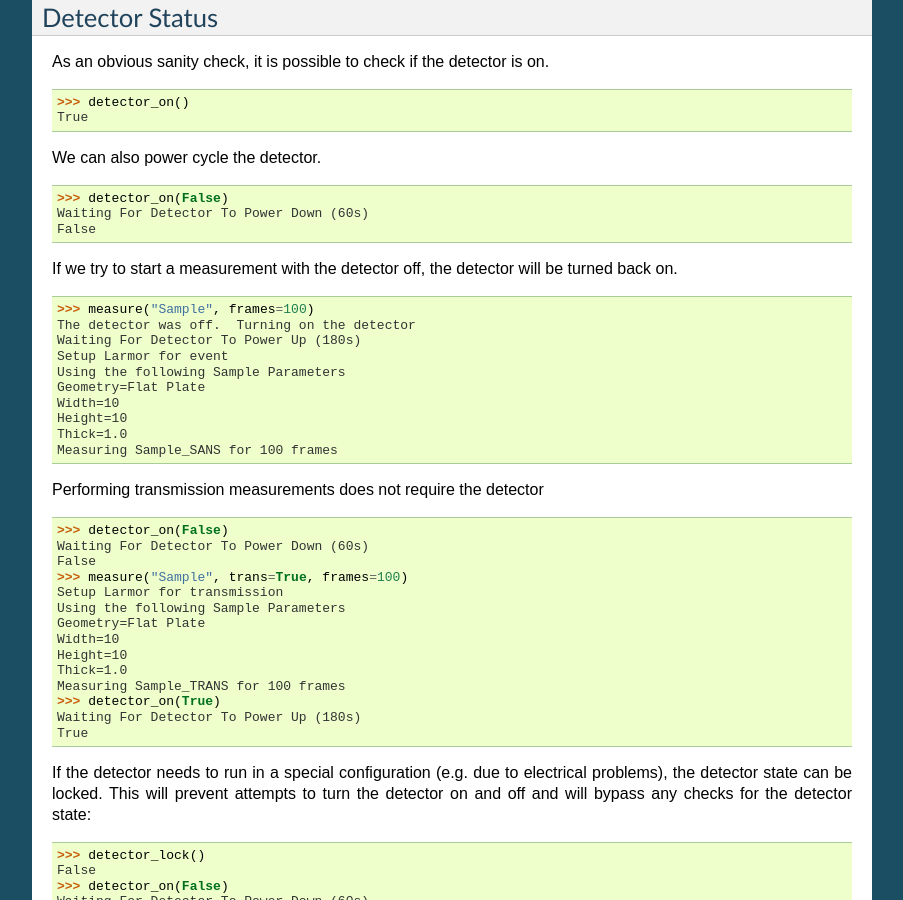
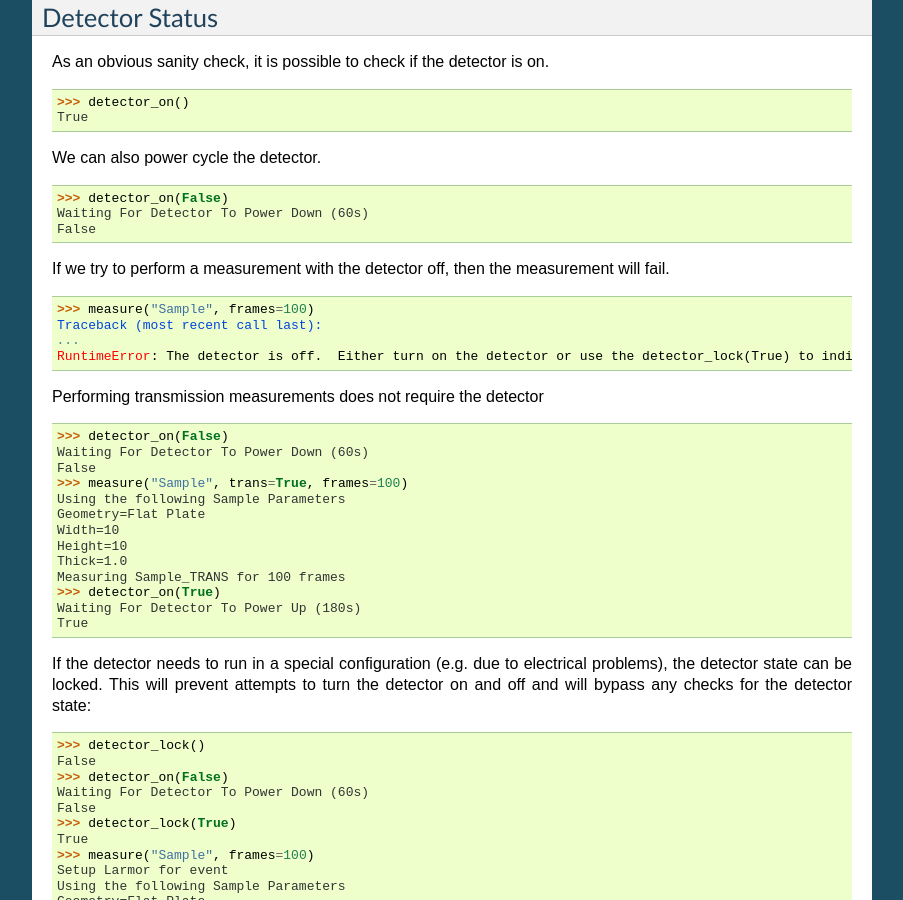
Before and after one commit to PyGenie-Scans/SansScripts, a Sphinx documentation site: the page built from doc/source/tutorial.rst, in a window 1280 px wide and 900 px high, scrolled down 4705 px. Shown: the whole window, without its empty margins (198-1101 px from the left). Built offline with Sphinx 7.4.7, drawn with Linux system fonts in a browser that asks for light colours.

Commit message:
Don't try to turn on the detector unless specifically asked.

```diff
--- a/doc/source/tutorial.rst
+++ b/doc/source/tutorial.rst
@@ -313,19 +313,13 @@ We can also power cycle the detector.
 Waiting For Detector To Power Down (60s)
 False
 
-If we try to start a measurement with the detector off, the detector
-will be turned back on.
+If we try to perform a measurement with the detector off, then the
+measurement will fail.
 
 >>> measure("Sample", frames=100)
-The detector was off.  Turning on the detector
-Waiting For Detector To Power Up (180s)
-Setup Larmor for event
-Using the following Sample Parameters
-Geometry=Flat Plate
-Width=10
-Height=10
-Thick=1.0
-Measuring Sample_SANS for 100 frames
+Traceback (most recent call last):
+...
+RuntimeError: The detector is off.  Either turn on the detector or use the detector_lock(True) to indicate that the detector is off intentionally
 
 Performing transmission measurements does not require the detector
 
@@ -333,7 +327,6 @@ Performing transmission measurements does not require the detector
 Waiting For Detector To Power Down (60s)
 False
 >>> measure("Sample", trans=True, frames=100)
-Setup Larmor for transmission
 Using the following Sample Parameters
 Geometry=Flat Plate
 Width=10
```
Also changed, not shown: 1 other file.
